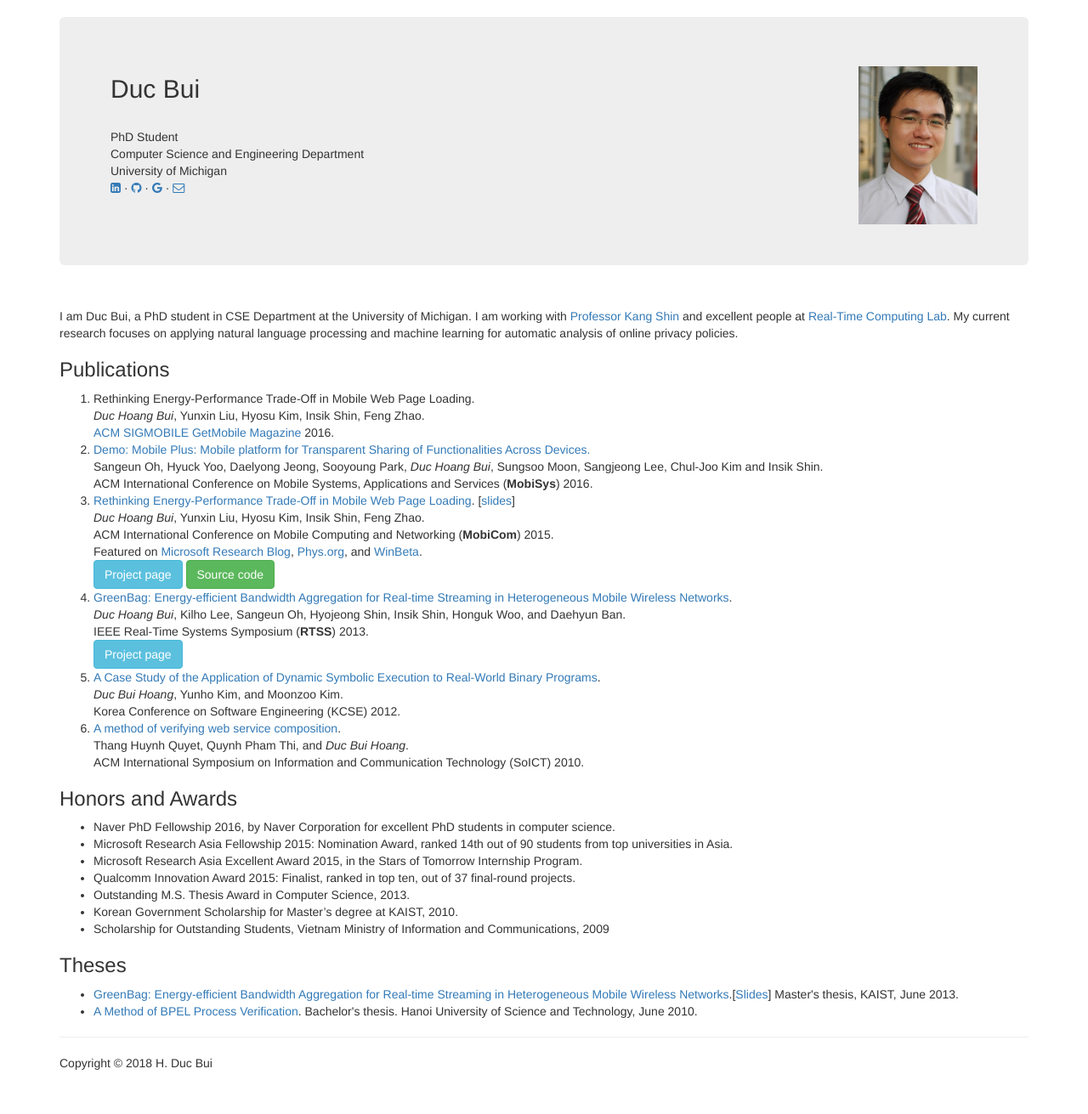
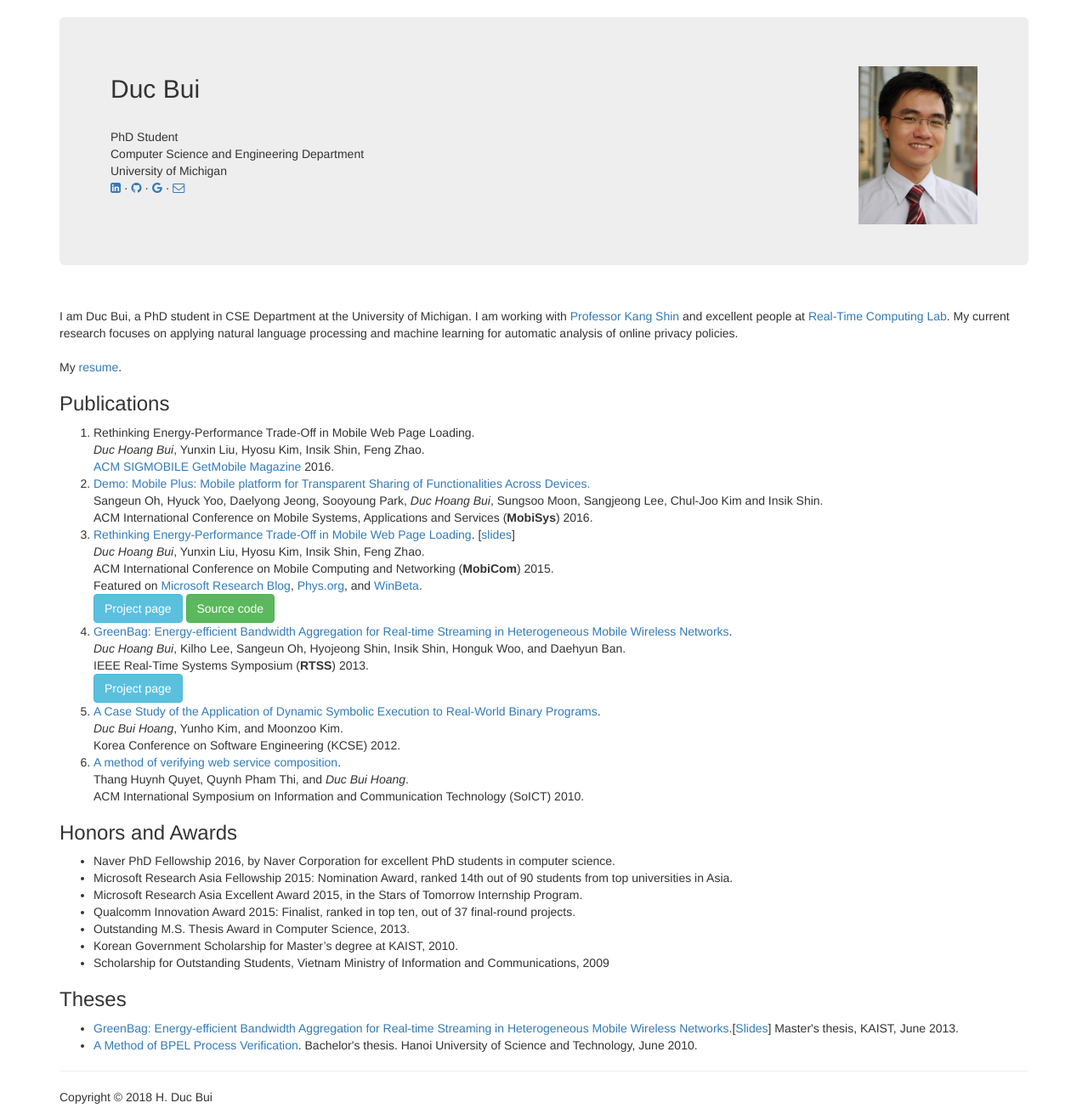
Before and after one commit to ducalpha/ducalpha.github.io, a Jekyll site: the page index.html, which Jekyll copies as it is, in a window 1280 px wide. Shown: the whole page at 85% size. Built offline with Jekyll 4.4.1, drawn with Linux system fonts in a browser that asks for light colours; nearby versions of some CDN libraries; before the commit the page ends 1271 px from its top, so only the background shows below that.

Commit message:
update resume

```diff
--- a/index.html
+++ b/index.html
@@ -46,6 +46,9 @@ I am Duc Bui, a PhD student in CSE Department at the University of Michigan.
 I am working with <a href="https://web.eecs.umich.edu/~kgshin/">Professor Kang Shin</a> and excellent people at
 <a href="https://kabru.eecs.umich.edu">Real-Time Computing Lab</a>.
 My current research focuses on applying natural language processing and machine learning for automatic analysis of online privacy policies.
+<br>
+<br>
+My <a href="index_files/DucBui.resume.pdf">resume</a>.
 </section>
 <!-- <a class="btn btn-primary" href="index_files/DucBui.resume.pdf">My résumé</a> --!>
 <h3>Publications</h3>
```
Also changed, not shown: 2 other files.
